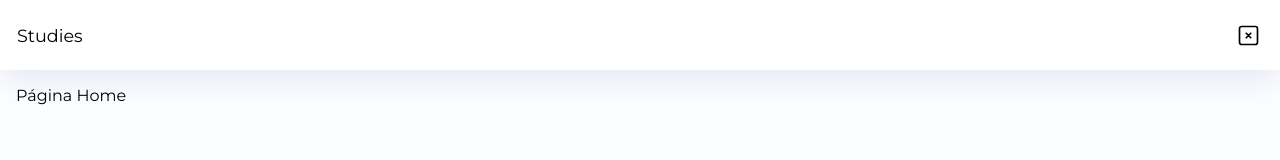
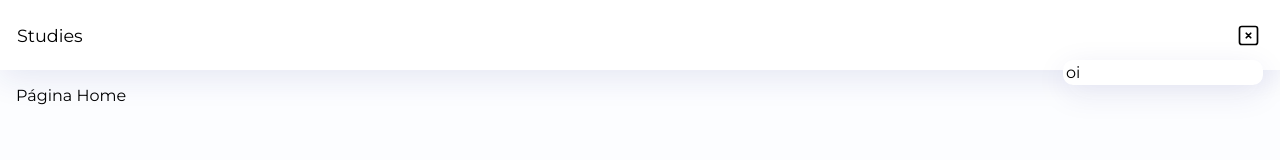
Before and after one commit to alalan55/studies, a Vue app: page / in a window 1280 px wide. Both pictures are taken after a click on the element 1248 px from the left and 35 px from the top of the page. Shown: the top 160 px of the page. Built offline with nearby package versions, Linux system fonts and the light colour scheme.

Commit message:
Insere lógica inicial para modal

```diff
--- /dev/null
+++ b/src/components/molecules/ModalMenu.vue
@@ -0,0 +1,27 @@
+<template>
+  <div class="menu">oi</div>
+</template>
+
+<script>
+export default {
+  setup() {
+    return {};
+  },
+};
+</script>
+
+<style lang="scss" scoped>
+@import "@/assets/scss/utilities";
+
+.menu {
+  border: 1px solid;
+  width: 100%;
+
+  background: rgba(255, 255, 255, 1);
+  box-shadow: 0 8px 32px 0 rgba(31, 38, 135, 0.09);
+  backdrop-filter: blur(8.5px);
+  -webkit-backdrop-filter: blur(8.5px);
+  border-radius: 10px;
+  border: 3px solid rgba(255, 255, 255, 0.05);
+}
+</style>
--- a/src/components/molecules/NavBar.vue
+++ b/src/components/molecules/NavBar.vue
@@ -8,19 +8,27 @@
         <img v-if="!showMenu" src="/img/menu.svg" alt="Menu" />
         <img v-else src="/img/close.svg" alt="Close menu" />
       </figure>
+
+      <div class="nav__icon__modal" v-show="showMenu">
+        <ModalMenu />
+      </div>
     </div>
   </nav>
 </template>
 
 <script>
 import { ref } from "vue";
+import ModalMenu from "./ModalMenu.vue";
 export default {
+  components: {
+    ModalMenu,
+  },
   setup() {
     const showMenu = ref(false);
 
-    const openOrCloseMenu = () =>{
-        showMenu.value == true ? showMenu.value = false : showMenu.value = true
-    }
+    const openOrCloseMenu = () => {
+      showMenu.value == true ? (showMenu.value = false) : (showMenu.value = true);
+    };
 
     return { showMenu, openOrCloseMenu };
   },
@@ -53,6 +61,7 @@ export default {
     }
   }
   &__icon {
+    position: relative;
     figure {
       width: 30px;
       height: 30px;
@@ -67,6 +76,13 @@ export default {
         object-fit: contain;
       }
     }
+    &__modal {
+    //   border: 2px solid red;
+      position: absolute;
+      bottom: -35px;
+      width: 200px;
+      right: 0;
+    }
   }
 }
 </style>
```
